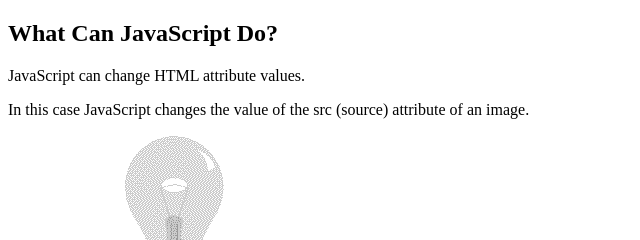
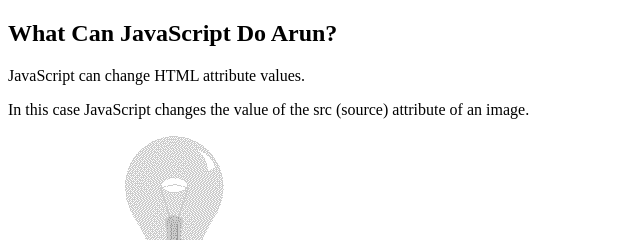
Before and after one commit to arunsunuwar/docker-nginx, a plain HTML site: page index.html in a window 1280 px wide. Shown: the top 240 px of the page, 0-640 px from the left. Drawn offline with Linux system fonts and the light colour scheme.

Commit message:
Update index.html

```diff
--- a/index.html
+++ b/index.html
@@ -1,7 +1,7 @@
 <!DOCTYPE html>
 <html>
 <body>
-<h2>What Can JavaScript Do?</h2>
+<h2>What Can JavaScript Do Arun?</h2>
 <p>JavaScript can change HTML attribute values.</p>
 <p>In this case JavaScript changes the value of the src (source) attribute of an image.</p>
 <button onclick="document.getElementById('myImage').src='pic_bulbon.gif'">Turn on the light</button>
```
